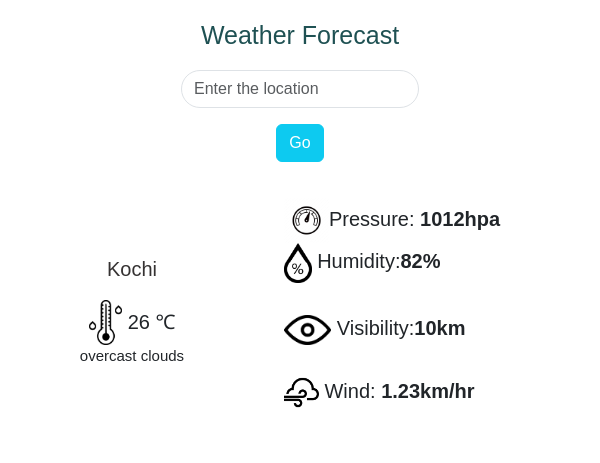
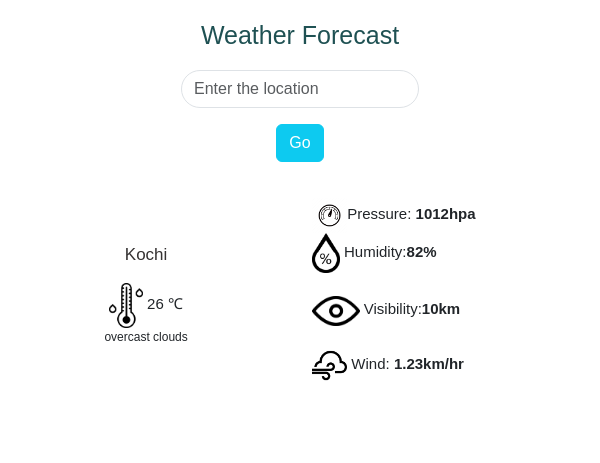
Before and after one commit to karishmap29/weatherapp, a plain HTML site: page index.html in a window 600 px wide. Drawn offline with nearby package versions, Linux system fonts and the light colour scheme.

Commit message:
initial commit

```diff
--- a/weather.css
+++ b/weather.css
@@ -83,25 +83,25 @@ h2{
 }
 .place{
 
-    font-size: 25px;
+    font-size: 15px;
 }
 #pl{
-    font-size: 20px;
+    font-size: 17px;
 }
 #deg{
-font-size: 20px;
+font-size: 15px;
 }
 #des{
-font-size: 15px;
+font-size: 12px;
 }
 
 
 .details{
-    font-size: 20px;
+    font-size :15px;
 
 }
 #i1{
-    height:45px;
+    height:35px;
 }
 #i2{
     height:40px;
```
